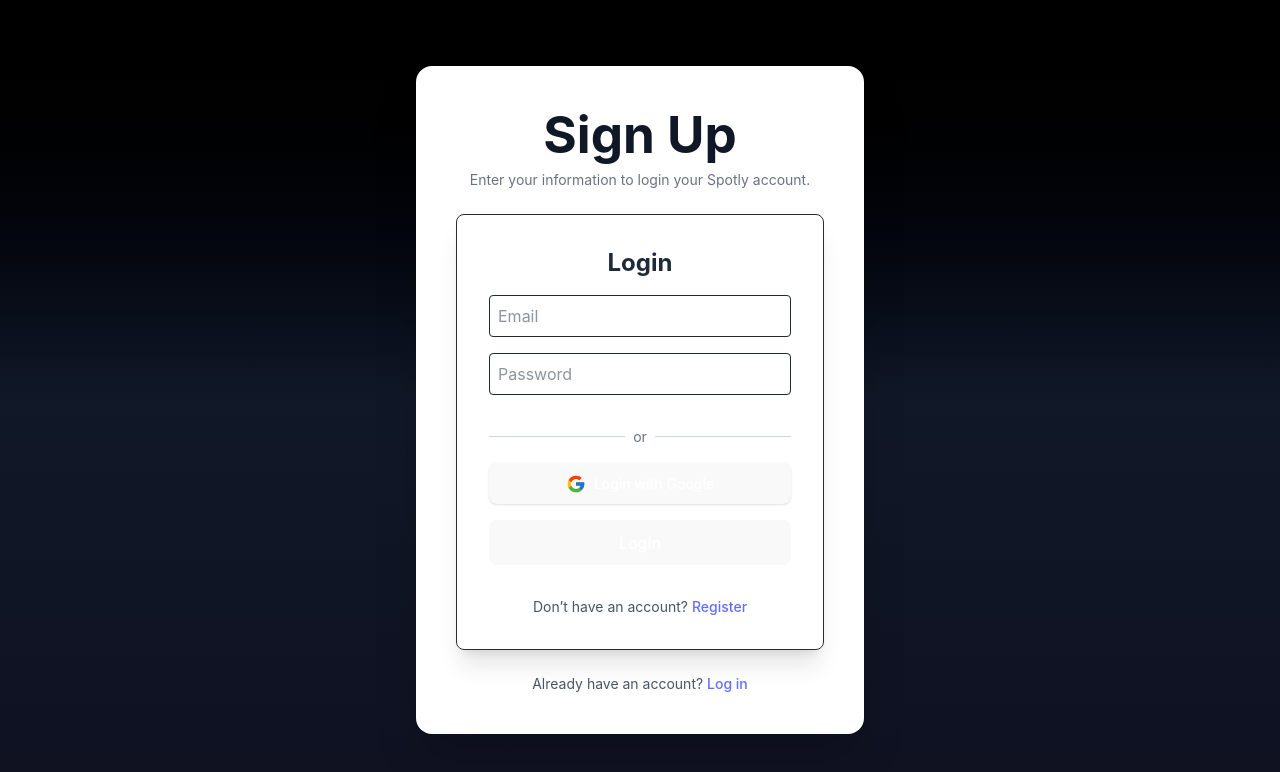
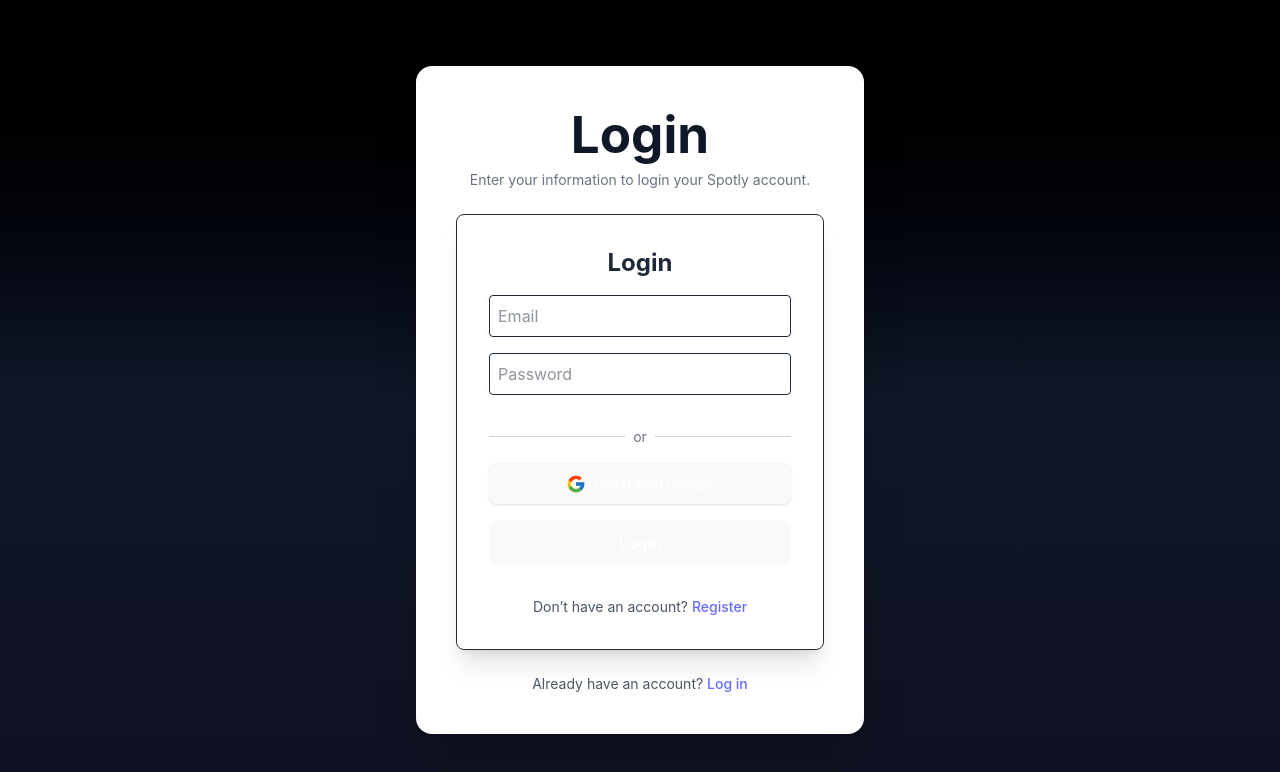
Before and after one commit to Keon24/Spotly-Frontend, a React (Vite) app: page /login in a window 1280 px wide. Shown: the top 772 px of the page. Built offline with nearby package versions, Linux system fonts and the light colour scheme; no server answers.

Commit message:
Fix login page title and remove duplicate Google button

```diff
--- a/src/pages/LoginPage.tsx
+++ b/src/pages/LoginPage.tsx
@@ -4,7 +4,7 @@
   return (
     <div className="min-h-screen bg-gradient-to-b from-black via-gray-900 to-[#0f1121] flex items-center justify-center px-4">
       <div className="bg-white rounded-2xl shadow-2xl p-10 w-full max-w-md">
-        <h1 className="text-3xl font-bold text-center text-gray-900 mb-2">Sign Up</h1>
+        <h1 className="text-3xl font-bold text-center text-gray-900 mb-2">Login</h1>
         <p className="text-center text-sm text-gray-500 mb-6">
           Enter your information to login your Spotly account.
         </p>
--- a/src/pages/RegisterPage.tsx
+++ b/src/pages/RegisterPage.tsx
@@ -13,14 +13,6 @@
 
         <RegisterForm />
 
-
-        <div className="flex items-center my-4">
-          <div className="flex-grow border-t border-gray-300" />
-          <span className="mx-2 text-sm text-gray-400">or</span>
-          <div className="flex-grow border-t border-gray-300" />
-        </div>
-
-        <GoogleAuthButton />
         <p className="text-center text-sm text-gray-600 mt-6">
           Already have an account?{" "}
           <Link to="/login" className="text-blue-600 hover:underline font-medium">
```
